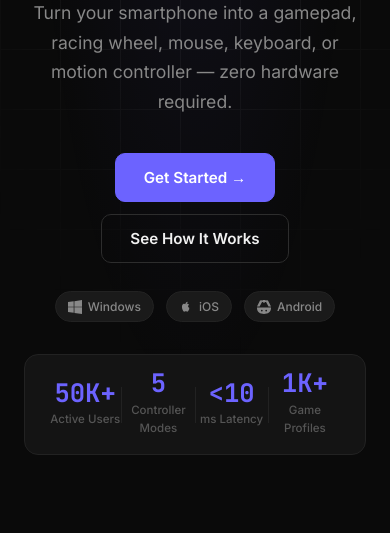
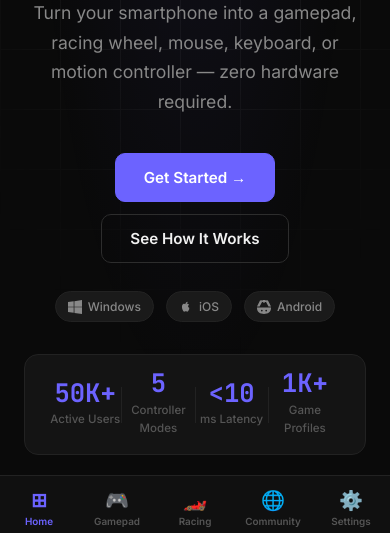
Before and after one commit to KMCR41207/Hyperpulse-Controller, a plain HTML site: page index.html in a window 390 px wide. Shown: the part 311-844 px from the top of the page. Drawn offline with Linux system fonts and the light colour scheme.

Commit message:
feat: add mobile bottom navigation bar for dashboard on small screens

```diff
--- a/app.js
+++ b/app.js
@@ -1067,3 +1067,17 @@ handlePedal = function(type, val) {
   _origHandlePedal(type, val);
   if (type === 'throttle') updateRPMBar(parseInt(val));
 };
+
+/* ---- MOBILE BOTTOM NAV ---- */
+function mbnActive(section) {
+  document.querySelectorAll('.mbn-btn').forEach(b => b.classList.remove('active'));
+  const btn = document.getElementById('mbn-' + section);
+  if (btn) btn.classList.add('active');
+}
+// Show/hide bottom nav based on active page
+const _origNavigate = navigate;
+navigate = function(pageId) {
+  _origNavigate(pageId);
+  const mbn = document.getElementById('mobileBottomNav');
+  if (mbn) mbn.style.display = pageId === 'dashboard' ? '' : 'none';
+};
--- a/index.html
+++ b/index.html
@@ -1107,6 +1107,15 @@
   <button class="btn btn-accent btn-full" onclick="uploadCommunityProfile()">Share Profile →</button>
 </div>
 
+<!-- Mobile Bottom Nav (dashboard only) -->
+<nav class="mobile-bottom-nav" id="mobileBottomNav">
+  <button class="mbn-btn active" id="mbn-dashboard" onclick="switchDashSection('dashboard');mbnActive('dashboard')"><span>⊞</span><span>Home</span></button>
+  <button class="mbn-btn" id="mbn-gamepad" onclick="switchDashSection('gamepad');mbnActive('gamepad')"><span>🎮</span><span>Gamepad</span></button>
+  <button class="mbn-btn" id="mbn-wheel" onclick="switchDashSection('wheel');mbnActive('wheel')"><span>🏎️</span><span>Racing</span></button>
+  <button class="mbn-btn" id="mbn-community" onclick="switchDashSection('community');mbnActive('community')"><span>🌐</span><span>Community</span></button>
+  <button class="mbn-btn" id="mbn-settings" onclick="switchDashSection('settings');mbnActive('settings')"><span>⚙️</span><span>Settings</span></button>
+</nav>
+
 <!-- Toast container -->
 <div class="toast-container" id="toastContainer"></div>
 
--- a/styles.css
+++ b/styles.css
@@ -972,3 +972,24 @@ textarea.form-input { resize: vertical; }
 .rpm-led.green.on  { box-shadow:0 0 8px #00ff88; }
 .rpm-led.yellow.on { box-shadow:0 0 8px var(--warning); }
 .rpm-led.red.on    { box-shadow:0 0 8px var(--danger); }
+
+/* MOBILE BOTTOM NAV */
+.mobile-bottom-nav {
+  display:none; position:fixed; bottom:0; left:0; right:0; z-index:500;
+  background:rgba(17,17,17,0.97); border-top:1px solid var(--border);
+  backdrop-filter:blur(12px);
+  padding:6px 0 env(safe-area-inset-bottom,6px);
+  grid-template-columns:repeat(5,1fr);
+}
+.mbn-btn {
+  display:flex; flex-direction:column; align-items:center; gap:3px;
+  background:none; border:none; cursor:pointer;
+  color:var(--text-d); font-size:0.62rem; font-weight:600; padding:6px 0;
+  transition:color 0.15s;
+}
+.mbn-btn span:first-child { font-size:1.2rem; }
+.mbn-btn.active { color:var(--accent); }
+@media (max-width:768px) {
+  .mobile-bottom-nav { display:grid; }
+  #page-dashboard.active .dash-main { padding-bottom:70px; }
+}
```
